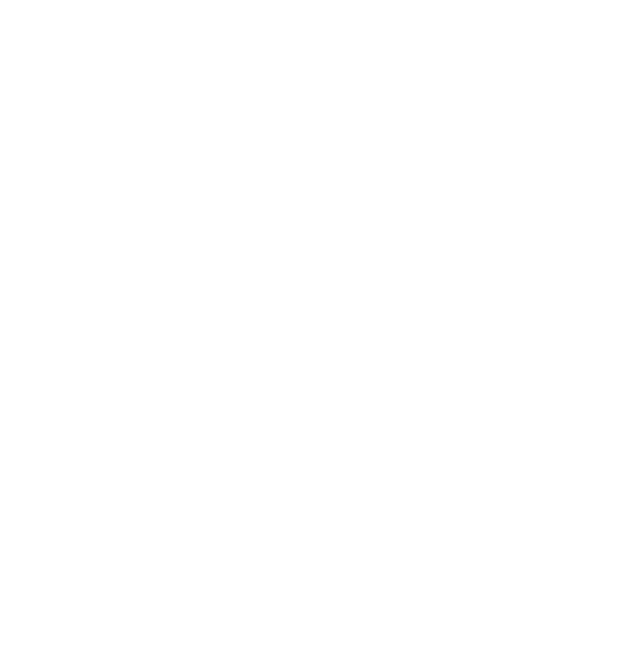
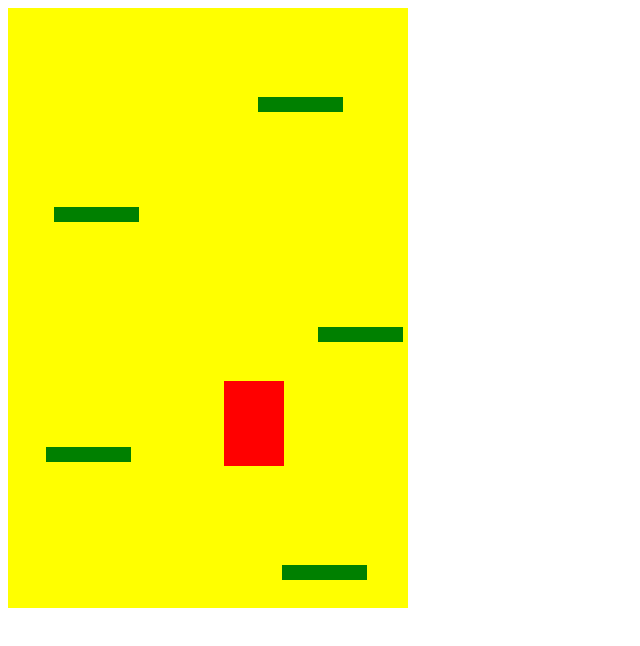
Before and after one commit to Kevin-Schow/doodle-jump, a plain HTML site: page index.html in a window 1280 px wide. Shown: the whole page, without its empty margins (0-640 px from the left). Drawn offline with Linux system fonts and the light colour scheme.

Commit message:
basic gameplay

```diff
--- /dev/null
+++ b/app.js
@@ -0,0 +1,179 @@
+document.addEventListener('DOMContentLoaded', () => {
+	const grid = document.querySelector('.grid')
+	const doodler = document.createElement('div')
+	let doodlerLeftSpace = 50
+	let startPoint = 150
+	let doodlerBottomSpace = startPoint
+	let isGameOver = false
+	let platformCount = 5
+	let platforms = []
+	let upTimerId
+	let downTimerId
+	let isJumping  = false
+	let isGoingLeft = false
+	let isGoingRight = false
+	let leftTimerId
+	let rightTimerId
+	let score = 0
+
+
+
+	function createDoodler() {
+		grid.appendChild(doodler)
+		doodler.classList.add('doodler')
+		doodlerLeftSpace = platforms[0].left
+		doodler.style.left = doodlerLeftSpace + 'px'
+		doodler.style.bottom = doodlerBottomSpace + 'px'
+	}
+
+	class Platform {
+		constructor(newPlatformBottom) {
+			this.bottom = newPlatformBottom
+			this.left = Math.random() * 315
+			this.visual = document.createElement('div')
+
+			const visual = this.visual
+			visual.classList.add('platform')
+			visual.style.left = this.left + 'px'
+			visual.style.bottom = this.bottom + 'px'
+			grid.appendChild(visual)
+		}
+	}
+
+	function createPlatforms() {
+		for (let i=0; i < platformCount; i++) {
+			let platformGap = 600 / platformCount
+			let newPlatformBottom = 100 + i * platformGap
+			let newPlatform = new Platform(newPlatformBottom)
+			platforms.push(newPlatform)
+		}
+	}
+
+	function movePlatforms() {
+		if (doodlerBottomSpace > 200) {
+			platforms.forEach(platform => {
+				platform.bottom -= 2
+				let visual = platform.visual
+				visual.style.bottom = platform.bottom + 'px'
+
+				if(platform.bottom < 10) {
+					let firstPlatform = platforms[0].visual
+					firstPlatform.classList.remove('platform')
+					platforms.shift()
+					score++
+					let newPlatform = new Platform(600)
+					platforms.push(newPlatform)
+				}
+			})
+		}
+	}
+
+	function jump() {
+		clearInterval(downTimerId)
+		isJumping = true
+		upTimerId = setInterval(function () {
+			doodlerBottomSpace += 20
+			doodler.style.bottom  = doodlerBottomSpace + 'px'
+			if (doodlerBottomSpace > startPoint + 200) {
+				fall()
+			}
+		}, 30)
+	}
+
+	function fall() {
+		clearInterval(upTimerId)
+		isJumping = false
+		downTimerId = setInterval(function () {
+			doodlerBottomSpace -= 2
+			doodler.style.bottom = doodlerBottomSpace + 'px'
+			if (doodlerBottomSpace <= 0) {
+				gameOver()
+			}
+			platforms.forEach(platform => {
+				if (
+					(doodlerBottomSpace >= platform.bottom) &&
+					(doodlerBottomSpace <= platform.bottom + 15) &&
+					((doodlerLeftSpace + 60) >= platform.left) &&
+					(doodlerLeftSpace <= (platform.left + 85)) &&
+					!isJumping
+				) {
+					console.log('landed')
+					startPoint = doodlerBottomSpace
+					jump()
+				}
+			})
+		})
+	}
+
+	function gameOver() {
+		console.log('game over')
+		isGameOver = true
+		while (grid.firstChild) {
+			grid.removeChild(grid.firstChild)
+		}
+		grid.innerHTML = score
+		clearInterval(upTimerId)
+		clearInterval(downTimerId)
+		clearInterval(leftTimerId)
+		clearInterval(rightTimerId)
+	}
+
+	function control(e) {
+		if (e.key === 'ArrowLeft') {
+			moveLeft()
+		} else if (e.key === 'Arrowright') {
+			moveRight()
+		} else if (e.key === 'ArrowUp') {
+			moveStraight()
+		}
+	}
+
+	function moveLeft() {
+		if (isGoingRight) {
+			clearInterval(rightTimerId)
+			isGoingRight = false
+		}
+		isGoingLeft = true
+		leftTimerId = setInterval(function () {
+			if (doodlerLeftSpace >= 0) {
+				doodlerLeftSpace -= 5
+				doodler.style.left = doodlerLeftSpace + 'px'
+			} else moveRight()
+		}, 30)
+	}
+
+	function moveRight() {
+		if (isGoingLeft) {
+			clearInterval(leftTimerId)
+			isGoingLeft = false
+
+		}
+		isGoingRight = true
+		rightTimerId = setInterval(function () {
+			if (doodlerLeftSpace <= 340) {
+				doodlerLeftSpace += 5
+				doodler.style.left = doodlerLeftSpace + 'px'
+			} else moveLeft()
+		}, 30)
+	}
+
+	function moveStraight() {
+		isGoingRight = false
+		isGoingLeft = false
+		clearInterval(rightTimerId)
+		clearInterval(leftTimerId)
+	}
+
+
+	function start() {
+		if (!isGameOver) {
+			createPlatforms()
+			createDoodler()
+			setInterval(movePlatforms, 30)
+			jump()
+			document.addEventListener('keyup', control)
+		}
+	}
+	// TODO: attach a button
+	start()
+})
--- a/index.html
+++ b/index.html
@@ -1,2 +1,14 @@
 <!DOCTYPE html>
 <html lang="en" dir="ltr">
+<head>
+	<meta charset="UTF-8">
+	<title>Doodle Jump</title>
+	<link rel="stylesheet" href="style.css"></link>
+	<script src="app.js" charset="utf-8"></script>
+</head>
+<body>
+
+	<div class="grid"></div>
+
+</body>
+</html>
--- /dev/null
+++ b/style.css
@@ -0,0 +1,23 @@
+.grid {
+	width: 400px;
+	height: 600px;
+	background-color: yellow;
+	position: relative;
+	font-size: 200px;
+	text-align: center;
+}
+
+
+.doodler {
+	width: 60px;
+	height: 85px;
+	background-color: red;
+	position: absolute;
+}
+
+.platform {
+	width: 85px;
+	height: 15px;
+	background-color: green;
+	position: absolute;
+}
```
